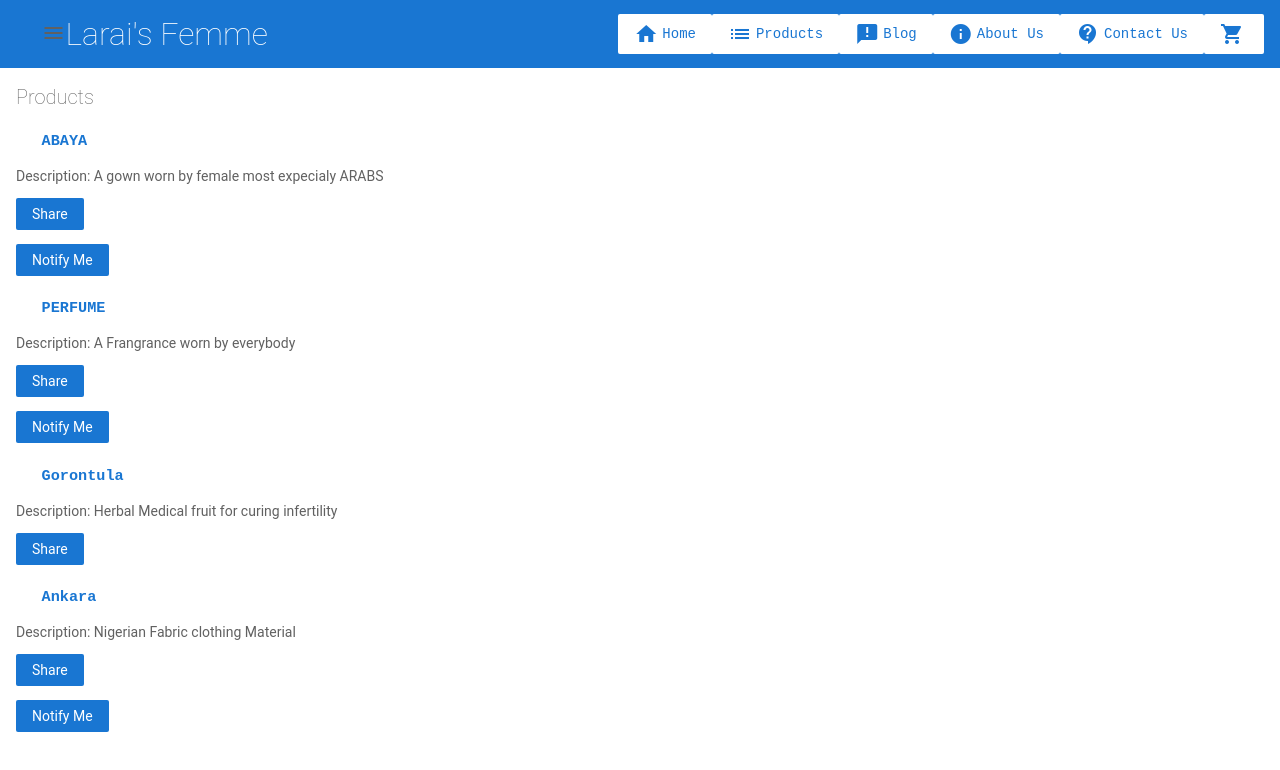
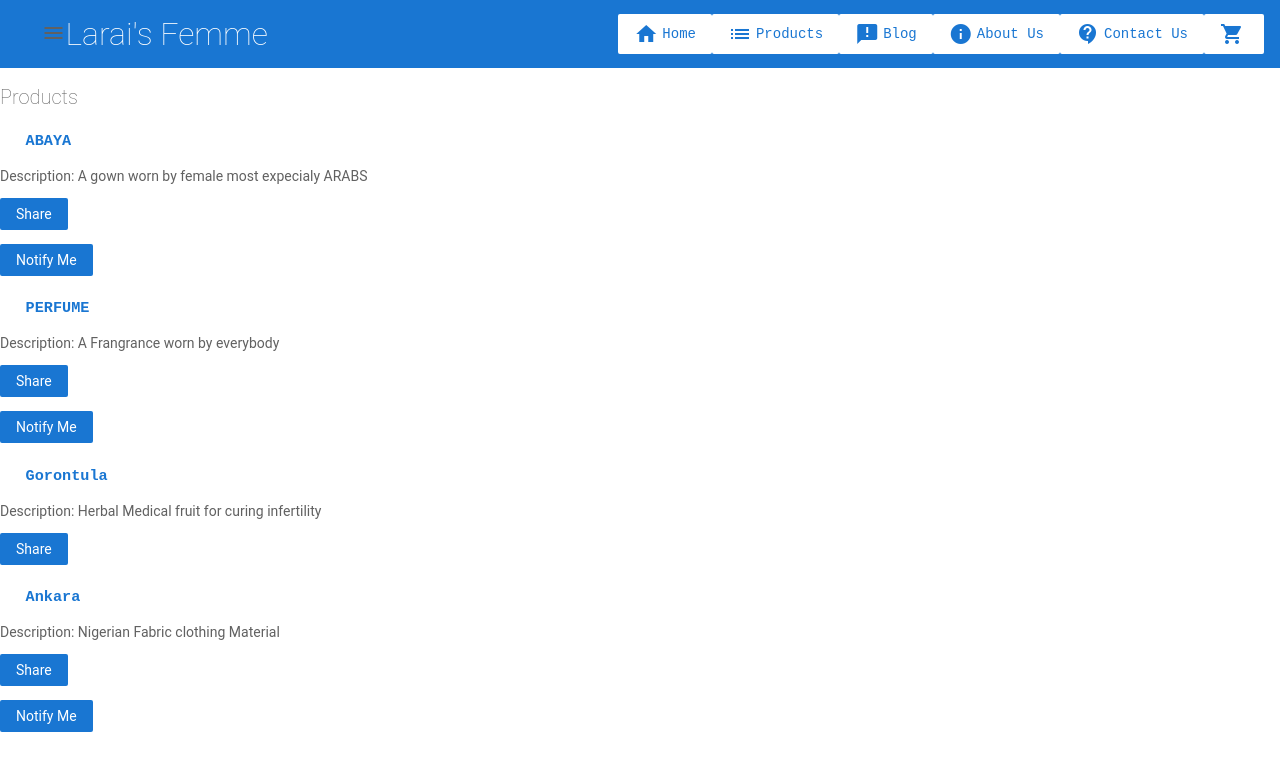
Before and after one commit to Jibosoft/angular-4dccln, an Angular app: page / in a window 1280 px wide. Shown: the top 770 px of the page. Built offline with nearby package versions, Linux system fonts and the light colour scheme.

Commit message:
1 file modified

```diff
--- a/src/styles.css
+++ b/src/styles.css
@@ -17,7 +17,7 @@ body {
   flex-direction: row;
   width: 100vw;
 }
-
+:horizontal
 router-outlet + * {
   padding: 0 16px;
 }
```
